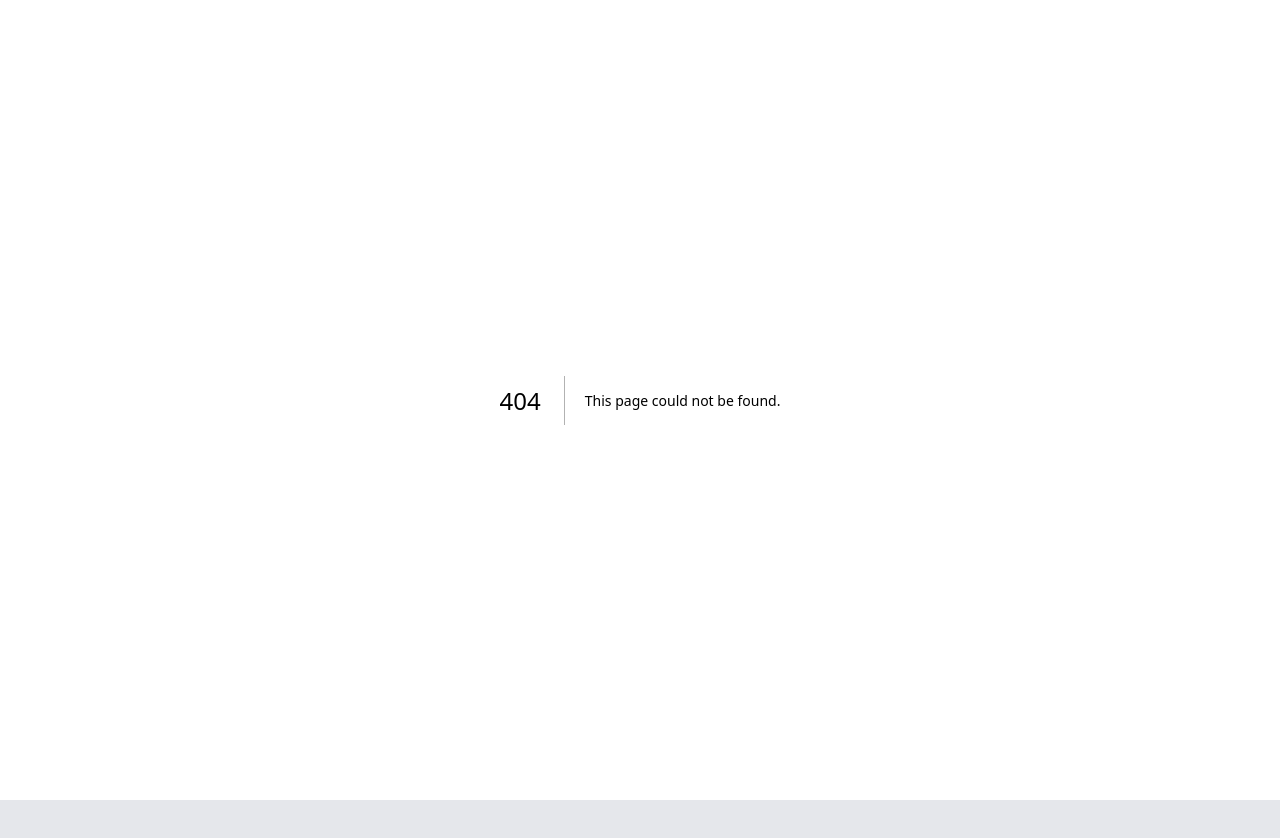
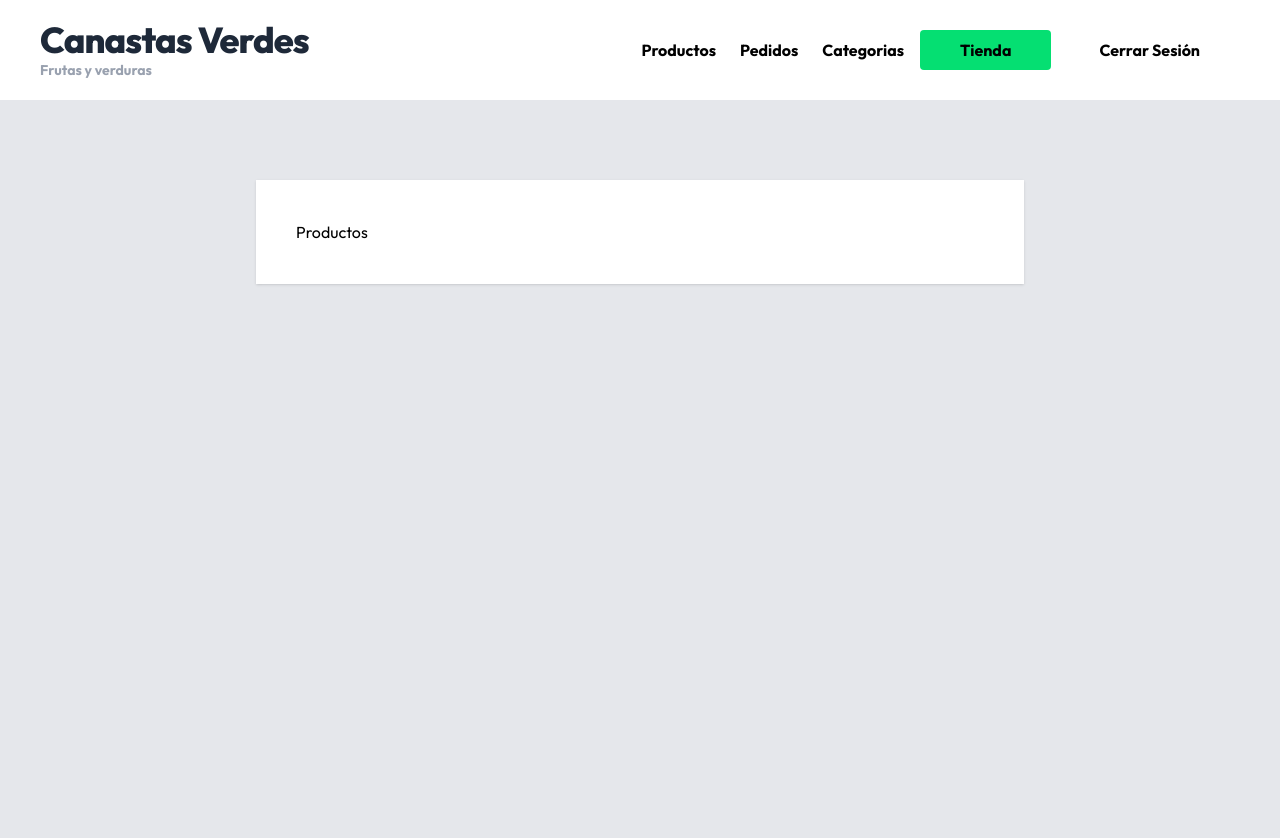
Before and after one commit to LuisCriollo-98/canastas_verdes, a Next.js app in the folder frontend/: page /admin/products in a window 1280 px wide. Before the commit this address had no page. Shown: the top 838 px of the page. Before the commit the page ends 800 px from the top, so only its background shows below. Built offline with nearby package versions, Linux system fonts and the light colour scheme.

Commit message:
iniciando dashboard de admin

```diff
--- /dev/null
+++ b/frontend/app/(admin)/admin/layout.tsx
@@ -0,0 +1,20 @@
+import AdminNav from "@/components/ui/AdminNav";
+import ToastNotification from "@/components/ui/ToastNotification";
+
+export default function AdminLayout({
+  children,
+}: Readonly<{
+  children: React.ReactNode;
+}>) {
+  return (
+    <>
+      <AdminNav />
+      <div className="lg:min-h-screen container mx-auto mt-10 px-10 lg:px-0">
+        <div className="bg-white shadow w-full  mx-auto p-10 my-10 lg:w-3/5">
+          {children}
+        </div>
+      </div>
+      <ToastNotification />
+    </>
+  );
+}
--- /dev/null
+++ b/frontend/app/(admin)/admin/products/page.tsx
@@ -0,0 +1,7 @@
+export default function ProductsPage() {
+  return (
+    <div>
+      <h1>Productos</h1>
+    </div>
+  );
+}
--- /dev/null
+++ b/frontend/components/ui/AdminNav.tsx
@@ -0,0 +1,48 @@
+import Link from "next/link";
+import Logo from "@/components/ui/Logo";
+import { logout } from "@/actions/auth-actions";
+
+export default function AdminNav() {
+  return (
+    <header className="px-10 py-5 bg-white flex justify-between">
+      <div className="flex gap-5 text-white">
+        <Logo />
+      </div>
+
+      <div className="flex gap-2 items-center">
+        <Link
+          href={"/admin/products"}
+          className="rounded text-black font-bold p-2"
+        >
+          Productos
+        </Link>
+
+        <Link
+          href={"/admin/orders"}
+          className="rounded text-black font-bold p-2"
+        >
+          Pedidos
+        </Link>
+        <Link
+          href={"/admin/categories"}
+          className="rounded text-black font-bold p-2"
+        >
+          Categorias
+        </Link>
+
+        <Link href={"/"} className="rounded bg-green-400 font-bold py-2 px-10">
+          Tienda
+        </Link>
+
+        <form action={logout}>
+          <button
+            type="submit"
+            className="rounded text-black cursor-pointer font-bold py-2 px-10"
+          >
+            Cerrar Sesión
+          </button>
+        </form>
+      </div>
+    </header>
+  );
+}
--- /dev/null
+++ b/frontend/components/ui/Heading.tsx
@@ -0,0 +1,3 @@
+export default function Heading({ children }: { children: React.ReactNode }) {
+  return <h1 className="text-2xl my-10 text-white">{children}</h1>;
+}
```
